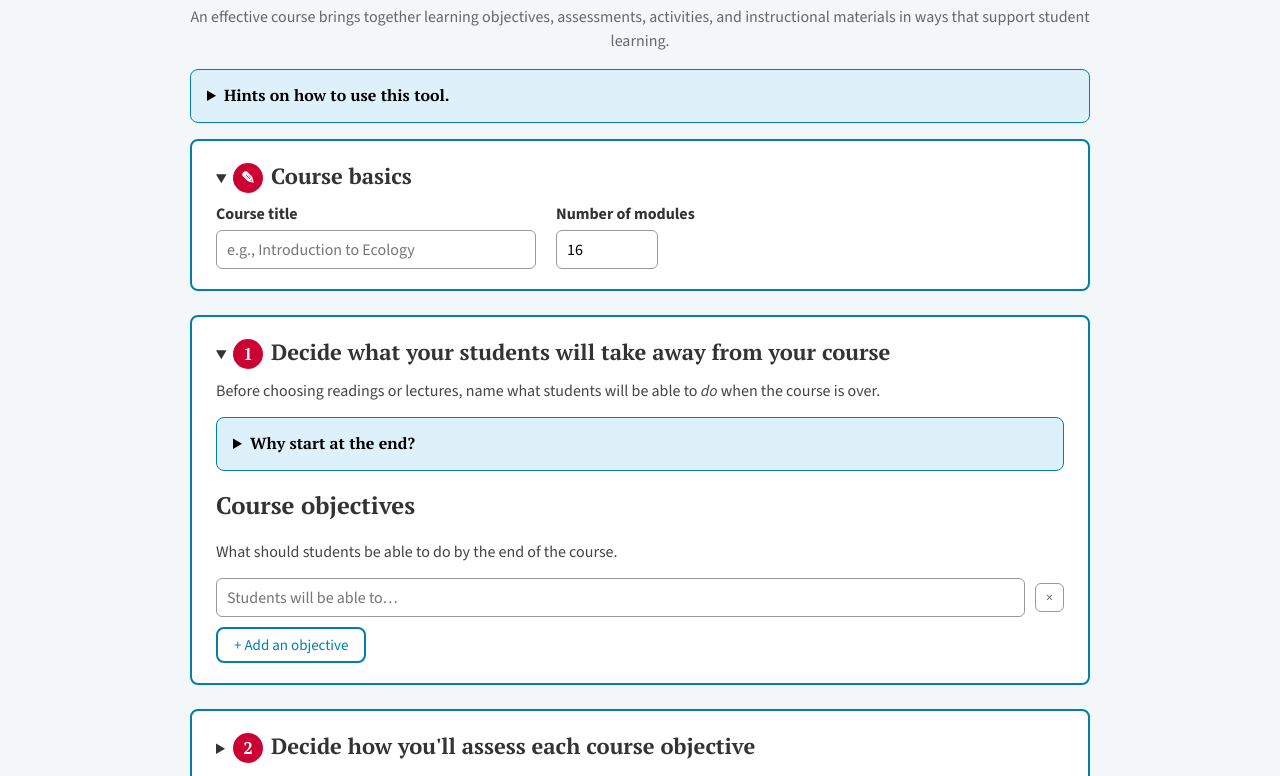
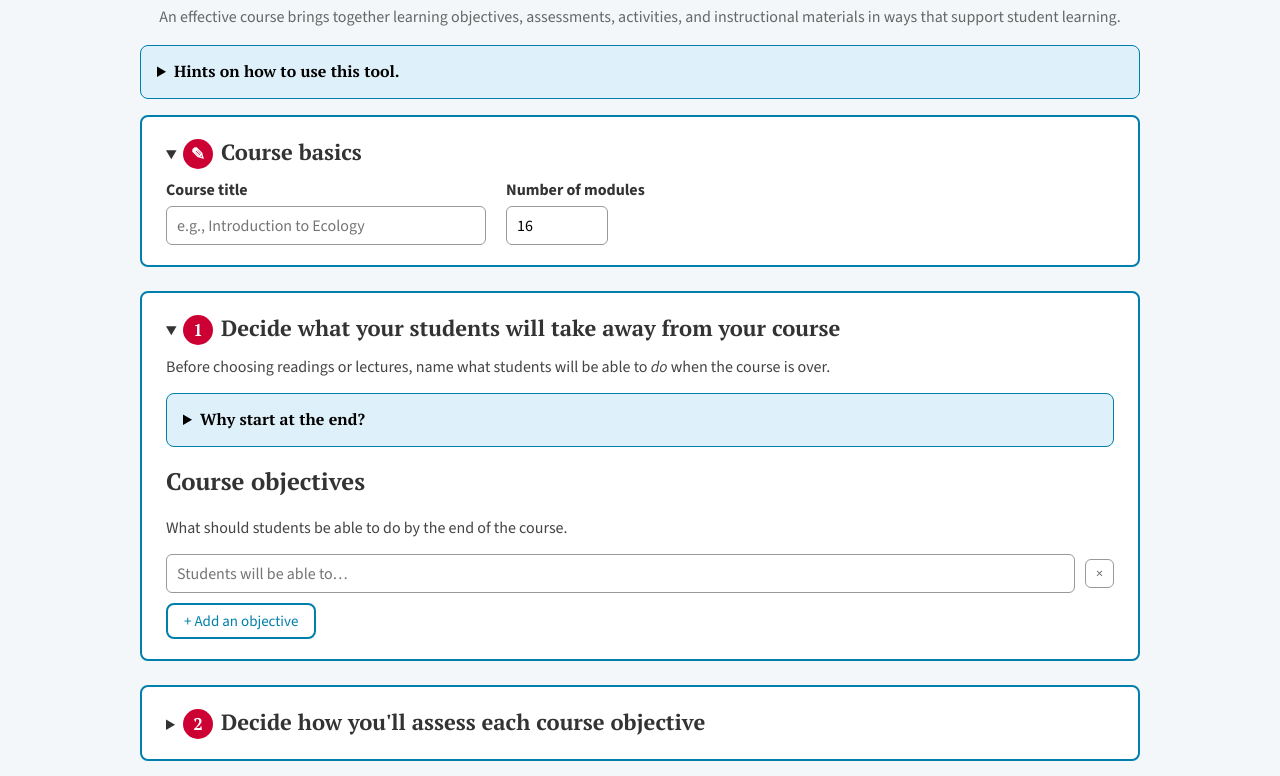
Before and after one commit to RutgersGRID/uoes_tools, a plain HTML site: page course_map_builder.html in a window 1280 px wide. Shown: the part 247-1023 px from the top of the page. Drawn offline with nearby package versions, Linux system fonts and the light colour scheme.

Commit message:
update css to make widths consistent

```diff
--- a/css/course_map_builder.css
+++ b/css/course_map_builder.css
@@ -3,14 +3,9 @@
    Loaded after base.css and document.css.
    ============================================================ */
 
-:root {
-  --content-width: 900px; /* wider than the default document measure */
-}
+/* Width: the shared 1000px measure from document.css. */
 
 .subtitle {
-  max-width: 900px;
-  margin-left: auto;
-  margin-right: auto;
   line-height: 1.5;
 }
 
--- a/css/credit_hour_planner.css
+++ b/css/credit_hour_planner.css
@@ -5,26 +5,21 @@
    Until September 11, 2026 this page sat on calculator.css beside the
    workload estimator: a 1080px, three-column calculator with red
    uppercase headings and underlined fields. It now takes the course
-   planner's layout instead — a 900px column of numbered step cards
+   planner's layout instead — a column of numbered step cards
    (section.step, from document.css), boxed inputs, black headings and
    the .guide panel for explanatory text. What is left of the
    calculator idiom is the part with no planner equivalent: the stat
    tiles, the breakdown table, the activity rows and the two callouts.
    ============================================================ */
 
-:root {
-  --content-width: 900px; /* same measure as the Course Map Builder */
-}
+/* Width: the shared 1000px measure from document.css.
 
-/* The activity rows and boxed inputs size themselves with widths that
-   include their padding; body is left out so the 900px measure is the
-   same content width the planner gets. */
+   The activity rows and boxed inputs size themselves with widths that
+   include their padding; body is left out so the 1000px measure is the
+   same content width every other page gets. */
 main, main * { box-sizing: border-box; }
 
 .subtitle {
-  max-width: 900px;
-  margin-left: auto;
-  margin-right: auto;
   line-height: 1.5;
 }
 
--- a/css/document.css
+++ b/css/document.css
@@ -4,8 +4,10 @@
    Used by learning_objectives.html, blooms_verbs.html, course_map_builder.html
    and credit_hour_planner.html:
    pages that read as a centred document at reading width rather
-   than a wide calculator. Set --content-width in the page file
-   to change the measure (750px if unset).
+   than a wide calculator. Every page uses the default 1000px
+   measure, the same as the index's <main> (November 24, 2026; the
+   objective builders were 750px and the planners 900px before).
+   A page can still set --content-width in its own file.
 
    Load order: base.css -> document.css -> <page>.css
 
@@ -19,7 +21,7 @@
 
 body {
   font-family: 'Source Sans 3', 'Source Sans Pro', Helvetica, Arial, sans-serif;
-  max-width: var(--content-width, 750px);
+  max-width: var(--content-width, 1000px);
   margin: 40px auto;
   padding: 0 20px;
   background: var(--bg);
--- a/css/learning_activity_estimator.css
+++ b/css/learning_activity_estimator.css
@@ -18,9 +18,7 @@
    is this page's own.
    ============================================================ */
 
-:root {
-  --content-width: 900px; /* matches the Course Map Builder */
-}
+/* Width: the shared 1000px measure from document.css. */
 
 /* ---- intro ----
    The subtitle takes document.css unchanged: centred under the centred
```
Also changed, not shown: 1 other file.
